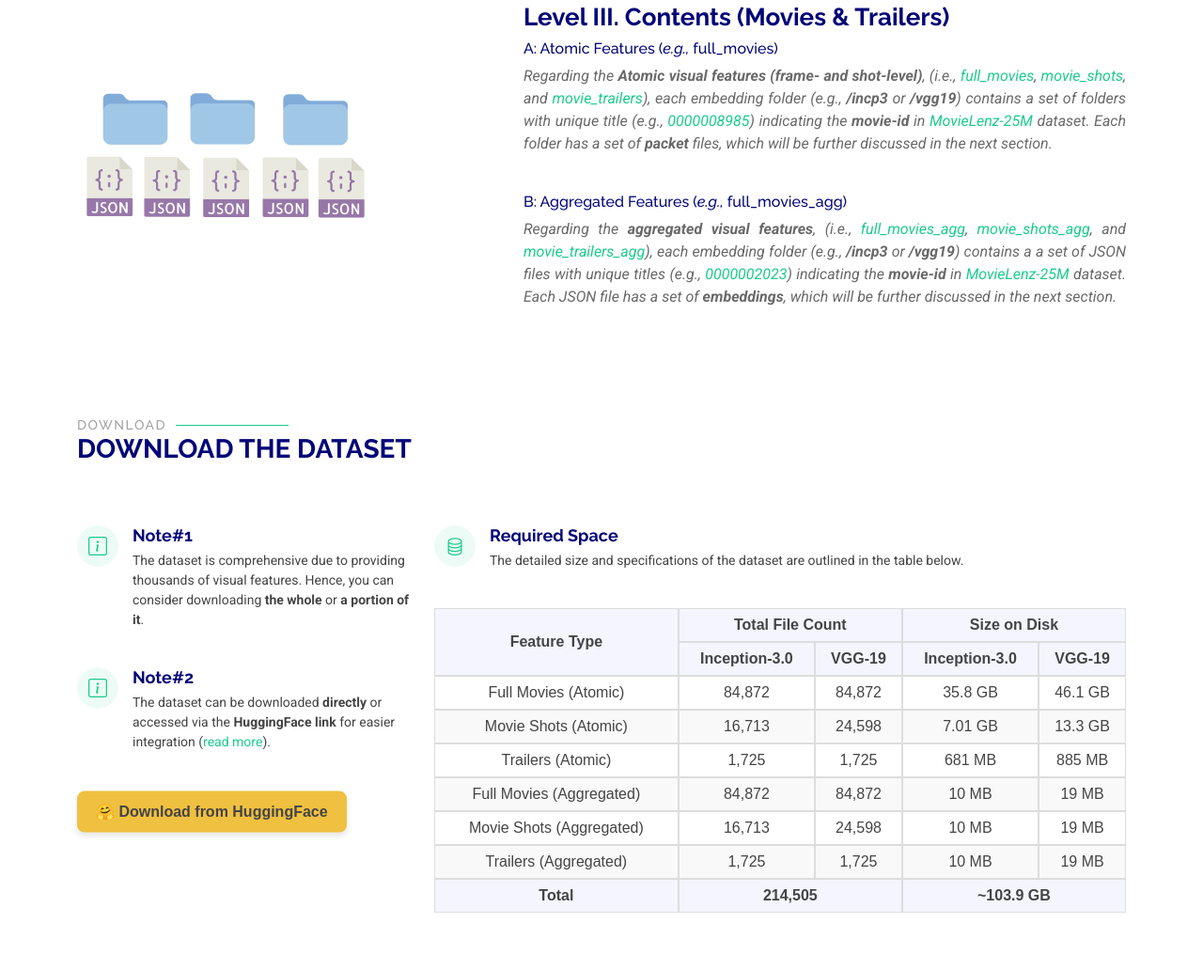
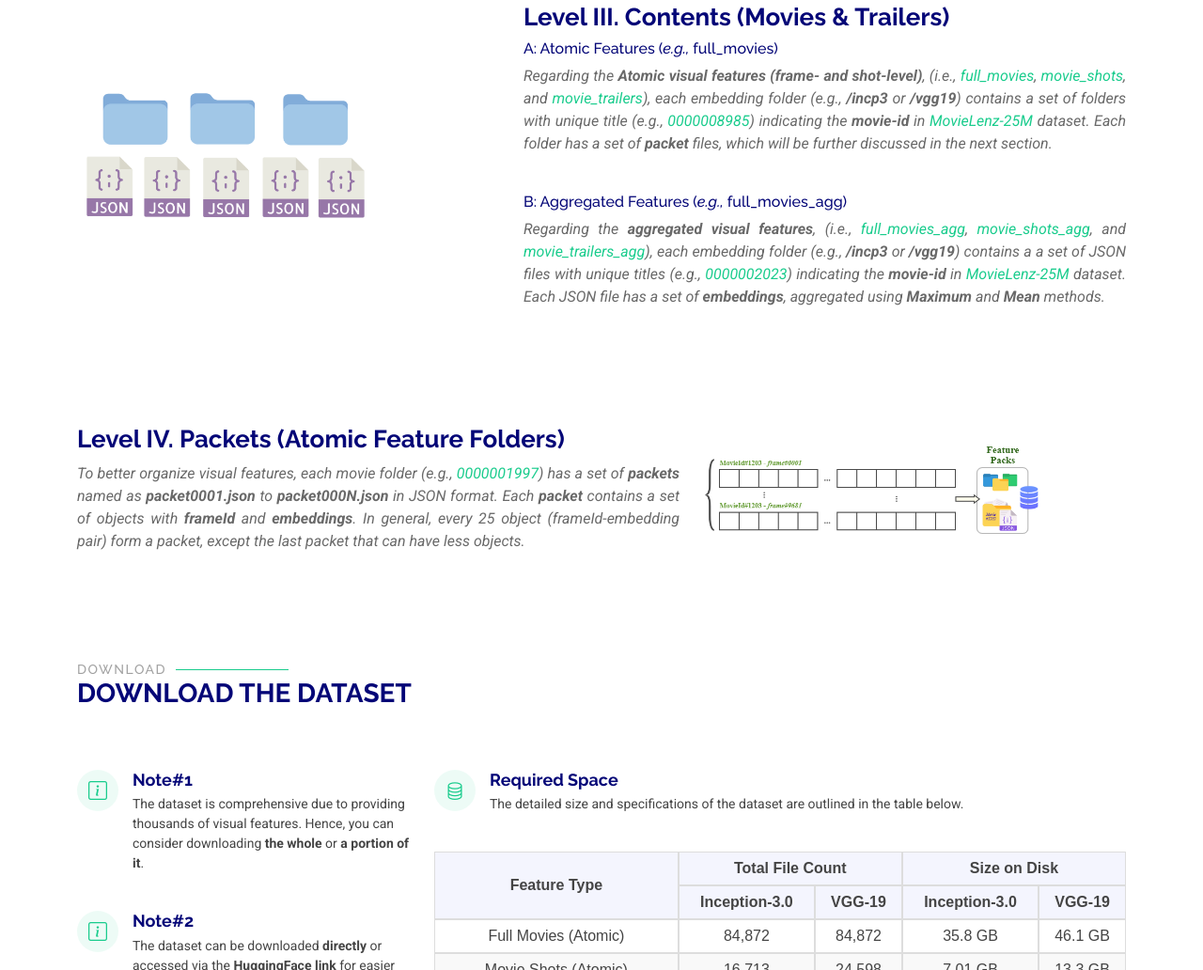
Before and after one commit to RecSys-lab/movifex_dataset, a plain HTML site: page docs/index.html in a window 1280 px wide. Shown: the part 3403-4435 px from the top of the page at 94% size. Drawn offline with Linux system fonts and the light colour scheme; files whose address does not match are found by name.

Commit message:
[feat] - add discription finalize

```diff
--- a/docs/index.html
+++ b/docs/index.html
@@ -635,8 +635,48 @@
                   >MovieLenz-25M</a
                 >
                 dataset. Each JSON file has a set of
-                <strong>embeddings</strong>, which will be further discussed in
-                the next section.
+                <strong>embeddings</strong>, aggregated using
+                <strong>Maximum</strong> and <strong>Mean</strong> methods.
+              </p>
+            </div>
+          </div>
+          <!-- Item -->
+          <div class="row gy-4 align-items-center features-item">
+            <div
+              class="col-md-5 order-1 order-md-2 d-flex align-items-center"
+              data-aos="zoom-out"
+              data-aos-delay="200"
+              style="text-align: center"
+            >
+              <img
+                src="assets/img/packets.png"
+                class="img-fluid"
+                alt=""
+                width="80%"
+              />
+            </div>
+            <div
+              class="col-md-7 order-2 order-md-1"
+              data-aos="fade-up"
+              data-aos-delay="200"
+            >
+              <h3>Level IV. Packets (Atomic Feature Folders)</h3>
+              <p class="fst-italic" style="text-align: justify">
+                To better organize visual features, each movie folder (<i
+                  >e.g.,</i
+                >
+                <a
+                  href="https://huggingface.co/datasets/alitourani/MoViFex_Dataset/tree/main/full_movies/incp3/0000001997"
+                  target="_blank"
+                  >0000001997</a
+                >) has a set of <strong>packets</strong> named as
+                <strong>packet0001.json</strong> to
+                <strong>packet000N.json</strong> in JSON format. Each
+                <strong>packet</strong>
+                contains a set of objects with <strong>frameId</strong> and
+                <strong>embeddings</strong>. In general, every 25 object
+                (frameId-embedding pair) form a packet, except the last packet
+                that can have less objects.
               </p>
             </div>
           </div>
```
Also changed, not shown: docs/assets/img/packets.png (added).
